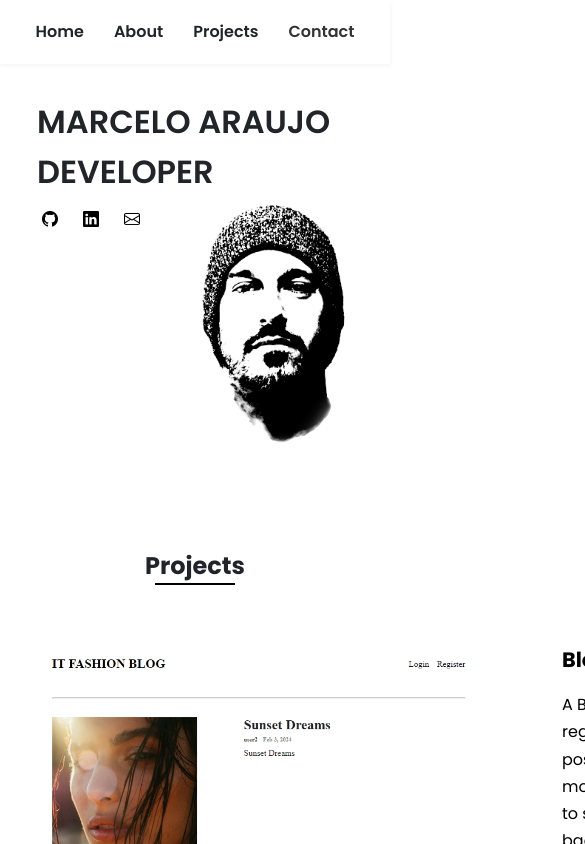
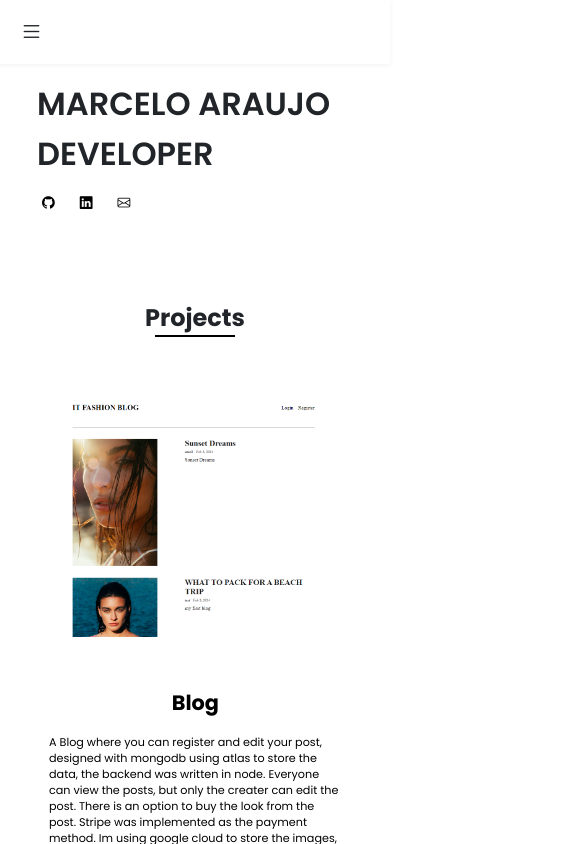
Before and after one commit to marceloaraujodev/marceloaraujodev, a React (Vite) app: page / in a window 390 px wide. Shown: the top 844 px of the page, 585 px wide, since content can reach past the window. Built offline with nearby package versions, Linux system fonts and the light colour scheme.

Commit message:
smaller screens

```diff
--- a/src/App.css
+++ b/src/App.css
@@ -425,7 +425,7 @@ footer{
   }
 }
 
-@media (max-width: 1024px) {
+/* @media (max-width: 1024px) {
   .nav_menu{
     padding: 0;
   }
@@ -452,15 +452,26 @@ footer{
     top: 330px;
     left: 10px;
   }
-}
-@media (max-width: 720px) {
-
-  .nav_menu{
-    padding: 0;
+} */
+@media (max-width: 768px) {
+  .container{
+    width: 100%;
+  }
+  .nav{
+    justify-content: left;
+    padding-left: 20px;
+  }
+  .small-menu{
+    font-size: 23px;
   }
   .nav_list{
-    padding: 0;
+    display: none;
   }
+  .home {
+    width: 100%;
+    perspective: 500px;
+    height: 700px;
+}
   .photo{
     width: 250px;
     height: 250px;
@@ -481,46 +492,116 @@ footer{
     top: 270px;
     left: 25px;
   }
-  .about {
-    width: 60%;
-    margin-top: 30px;
+  .projects {
+    margin-top: 60px;
+    /* width: 100%; */
     display: flex;
     flex-direction: column;
     align-items: center;
-  }
+    gap: 50px;
+}
+.projects-info {
+  width: 70%;
+}
+
+.about {
+  width: 70%;
+}
+
 }
 @media (max-width: 430px) {
+  .container{
+    width: 100%;
+  }
+  .nav{
+    justify-content: left;
+    padding-left: 20px;
+  }
+  .small-menu{
+    font-size: 23px;
+  }
+  .nav_list{
+    display: none;
+  }
+  section{
+    padding-bottom: 20px;
+  }
+  main {
+    margin: 0;
+    padding: 0;
+}
   .home {
-    perspective: 500px;
-    height: 500px;
-    }
-  .nav_item {
     width: 100%;
-    padding: 0 15px;
-  }
+    height: 300px;
+
+}
   .photo{
-    width: 250px;
+    /* width: 250px;
     height: 250px;
-    right: -20px;
-    top: 150px;
+    right: 5px;
+    top: 30px; */
+    display: none;
   }
   .name {
     font-size: 2rem;
-    top: 50px;
+    top: 80px;
     left: 25px;
   }
   .title {
     font-size: 2rem;
-    top: 100px;
+    top: 130px;
     left: 25px;
   }
   .social {
-    top: 160px;
+    top: 190px;
+    left: 25px;
   }
   .social-media {
     padding-right: 20px;
-    font-size: 1rem;
+    font-size: 0.8rem;
     padding-left: 5px;
+
+}
+.projects {
+  margin-top: 60px;
+  width: 100%;
+  display: flex;
+  flex-direction: column;
+  align-items: center;
+  gap: 50px;
+}
+.projects-item-title {
+  text-align: center;
+}
+.project-image-container{
+  display: flex;
+  justify-content: center;
+}
+.projects-images{
+  width: 80%;
+}
+.projects-info {
+  width: 80%;
+}
+.projects-description{
+  font-size: 0.7rem;
+  line-height: 1rem;
+
+}
+.about-container {
+margin-top: 100px;
+}
+.about {
+  width: 80%;
+}
+.about-img-container {
+  display: flex;
+  justify-content: center;
+  flex-direction: column;
+}
+
+.resume {
+  margin-bottom: 100px;
 }
 
 }
--- a/src/components/BlogProject.jsx
+++ b/src/components/BlogProject.jsx
@@ -16,7 +16,7 @@ export default function BlogProject() {
     <>
     <div className={`project-title ${inViewTitle ? 'animated5' : ''}`}  id='projects' ref={titleRef}>Projects</div>
     <section className={`projects`}>
-    <div >
+    <div className='project-image-container'>
       <img
         ref={blogRefImg}
         className={`projects-images ${inViewBlogImg ? 'animated3' : ''} `}
--- a/src/components/FipeProject.jsx
+++ b/src/components/FipeProject.jsx
@@ -12,7 +12,7 @@ export default function FipeProject() {
 
   return (
     <section className='projects'>
-        <div >
+        <div className='project-image-container' >
           <img
             ref={fipeRefImg}
             className={`projects-images ${inViewFipeImg ? 'animated3' : ''}`}
--- a/src/components/Nav.jsx
+++ b/src/components/Nav.jsx
@@ -21,6 +21,7 @@ export default function Nav() {
         <nav className="nav">
             {/* <div className="logo">Logo</div> */}
             <div className="nav_menu">
+            <i className="bi bi-list small-menu"></i>
                 <ul className="nav_list">
                     <li className="nav_item">
                         <a onClick={() => scrollToSection('home')}>Home</a>
--- a/src/components/ShopCartProject.jsx
+++ b/src/components/ShopCartProject.jsx
@@ -13,7 +13,7 @@ export default function ShopCartProject() {
 
   return (
     <section className='projects'>
-    <div >
+    <div className='project-image-container'>
       <img
         ref={shopRefImg}
         className={`projects-images ${inViewShopImg ? 'animated3' : ''}`}
```
